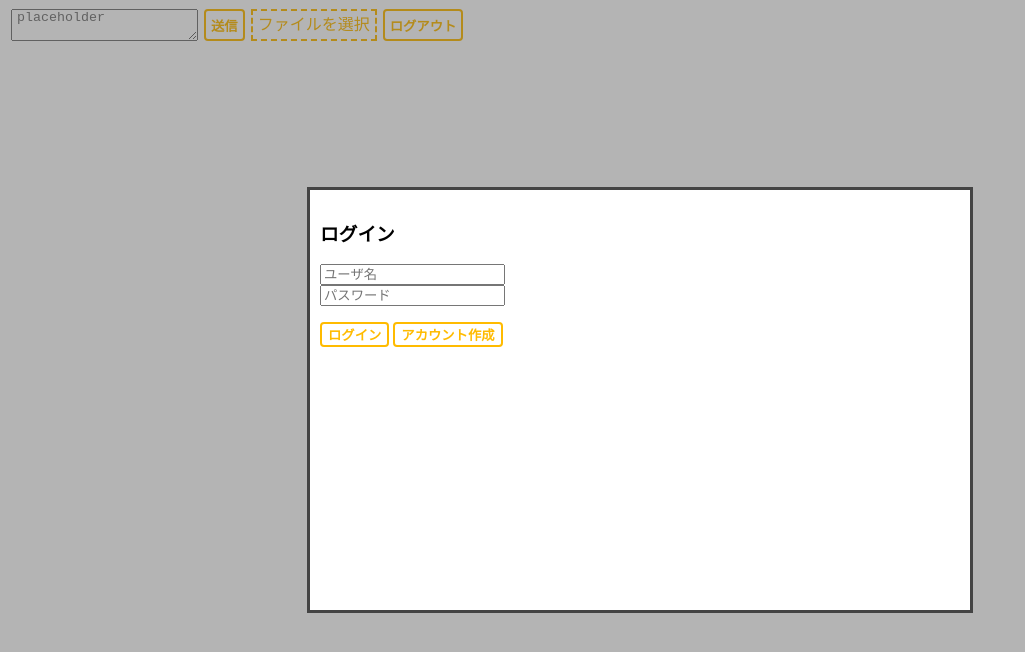
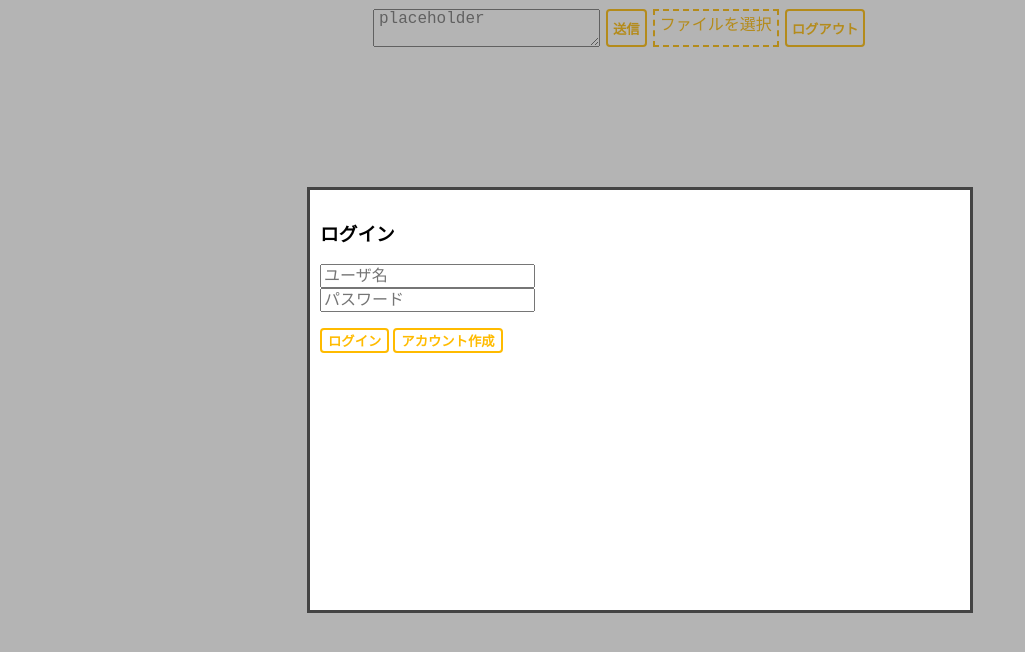
Before and after one commit to hrtk91/chat, a website: page web/index.html in a window 1280 px wide. Shown: the whole page, without its empty margins (0-1025 px from the left). Drawn offline with nearby package versions, Linux system fonts and the light colour scheme; no server answers.

Commit message:
input textareaのモバイルフォーカスを修正

```diff
--- a/web/login.html
+++ b/web/login.html
@@ -128,7 +128,10 @@ if (username && password) {
         background-color: #ffffff;
         border: solid 3px #444;
         padding: 10px;
-    };
+    }
+    input {
+        max-width: 80%;
+    }
 </style>
 <div id="login_dialog">
     <h3>ログイン</h3>
--- a/web/style.css
+++ b/web/style.css
@@ -1,11 +1,11 @@
-/*
-body {
-    max-width: 540px;
+
+input,textarea {
+    font-size: 1rem;
 }
-*/
 
 #contents {
     max-width: 540px;
+    margin: 0 auto;
 }
 
 label[for="upload_button"] {
```
